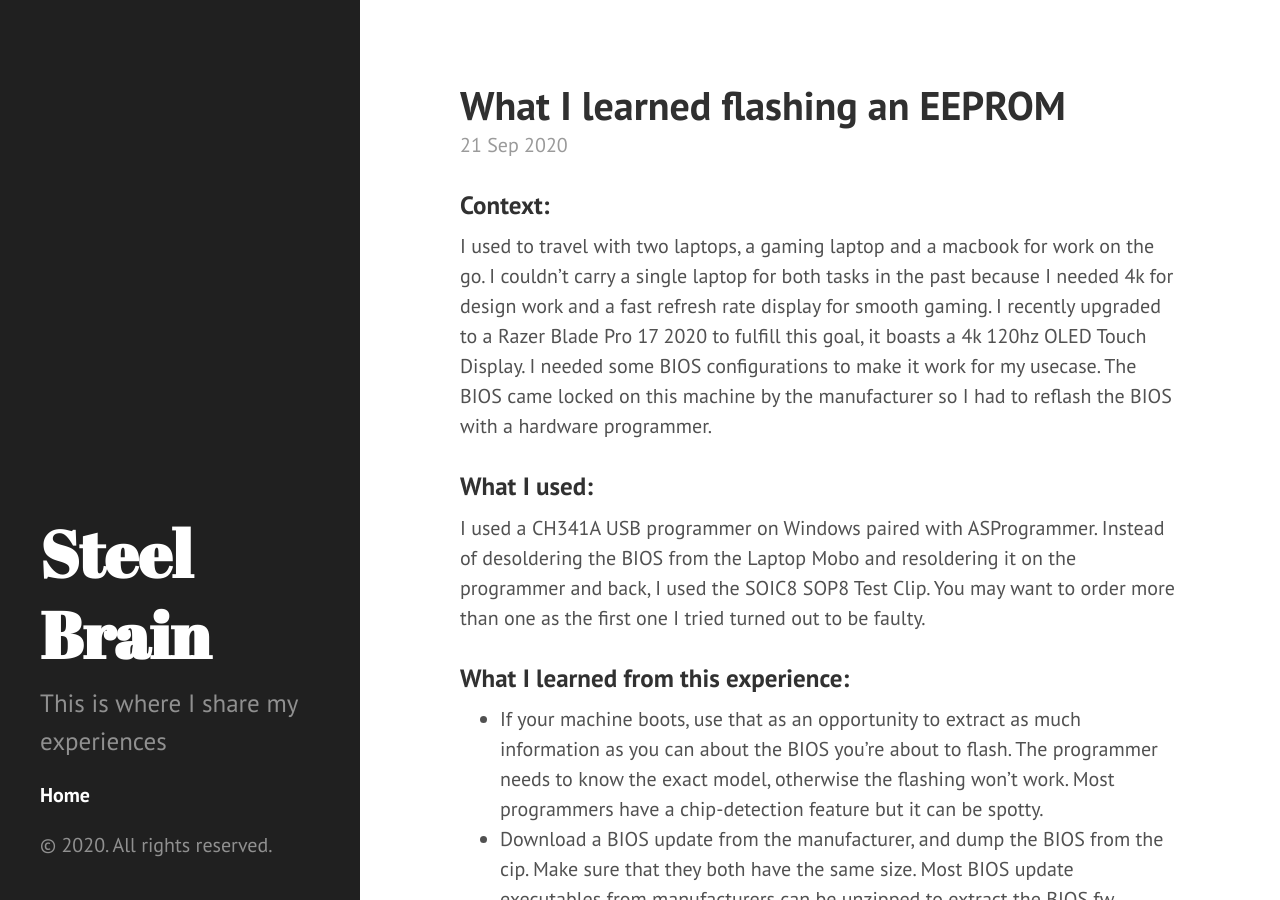
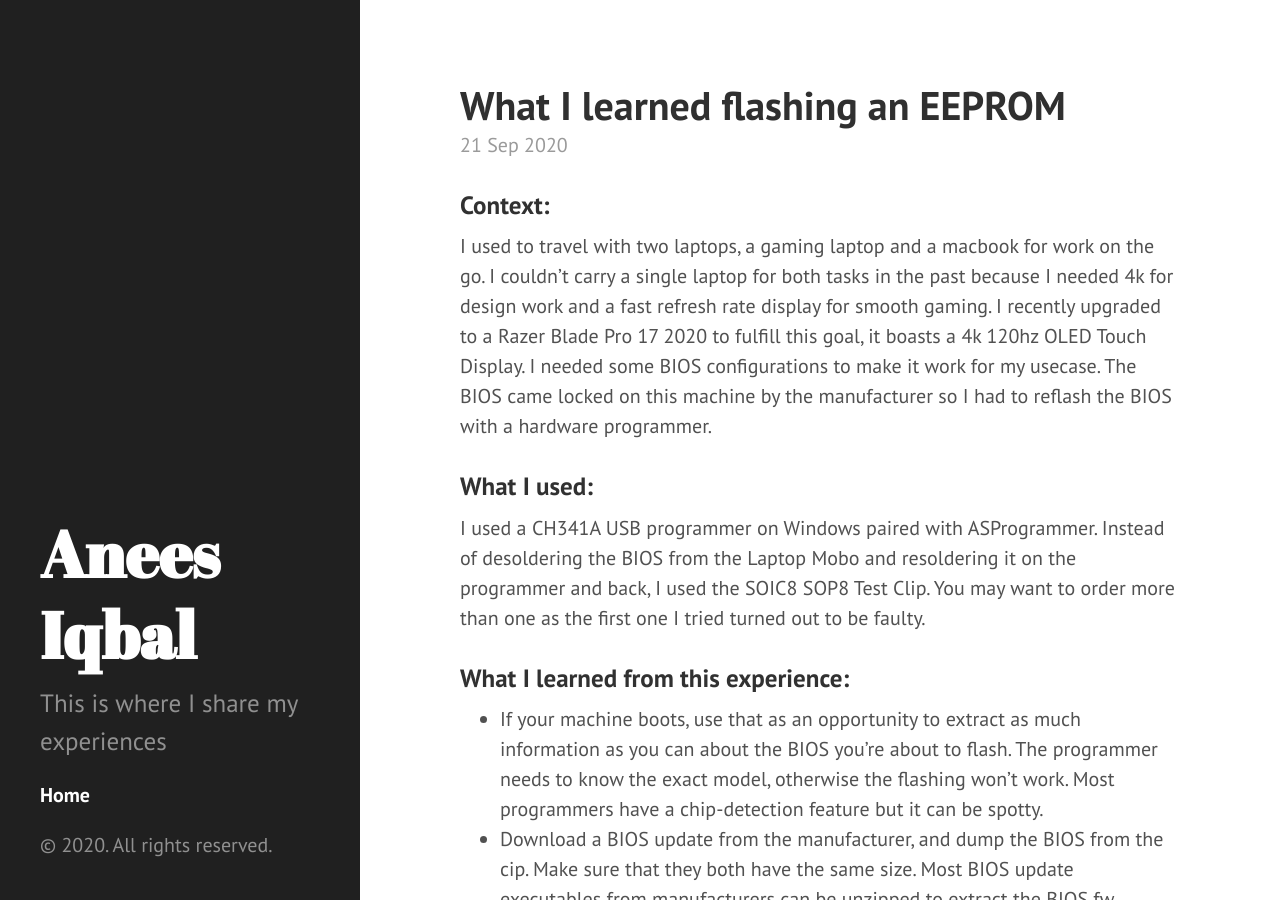
Before and after one commit to steelbrain/steelbrain.github.io, a Jekyll site: the page built from index.html, in a window 1280 px wide and 900 px high. Built offline with Jekyll 4.4.1, drawn with Linux system fonts in a browser that asks for light colours; the list of posts is cut into pages by our own code.

Commit message:
:minibus: Move away from Github handle

```diff
--- a/_config.yml
+++ b/_config.yml
@@ -2,11 +2,11 @@ excerpt_separator: ""
 pygments: true
 markdown: kramdown
 url: https://steelbrain.github.io
-title: Steel Brain
+title: Anees Iqbal
 tagline: The programmer
 description: This is where I share my experiences
 paginate: 7
 author:
-  name: Steel Brain
+  name: Anees Iqbal
   email: i@steelbrain.me
 highlighter: rouge
```
